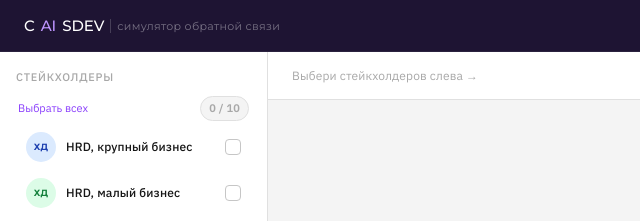
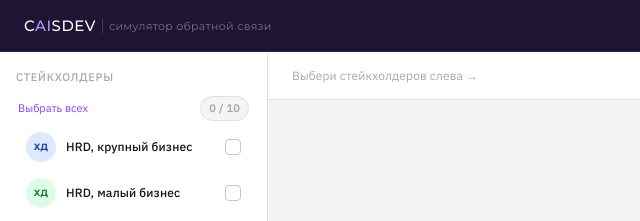
Before and after one commit to pzhrski-bit/caisdev, a plain HTML site: page hrm_review.html in a window 1280 px wide. Shown: the top 221 px of the page, 0-640 px from the left. Drawn offline with nearby package versions, Linux system fonts and the light colour scheme.

Commit message:
fix: remove whitespace gaps in CAISDEV logo
Wrap logo text in span to prevent HTML whitespace between
inline elements from rendering as spaces.

Co-Authored-By: Claude Sonnet 4.6 <noreply@anthropic.com>

```diff
--- a/hrm_review.html
+++ b/hrm_review.html
@@ -81,6 +81,7 @@
     color: #ffffff;
     display: flex; align-items: center; gap: 6px;
   }
+  .logo-name { letter-spacing: 0.5px; }
   .logo-accent { color: #be95ff; }
   .logo-divider {
     width: 1px; height: 14px;
@@ -589,7 +590,7 @@
 <div class="layout">
   <header>
     <div class="logo">
-      C<span class="logo-accent">AI</span>SDEV
+      <span class="logo-name">C<span class="logo-accent">AI</span>SDEV</span>
       <span class="logo-divider"></span>
       <span class="logo-sub">симулятор обратной связи</span>
     </div>
```
